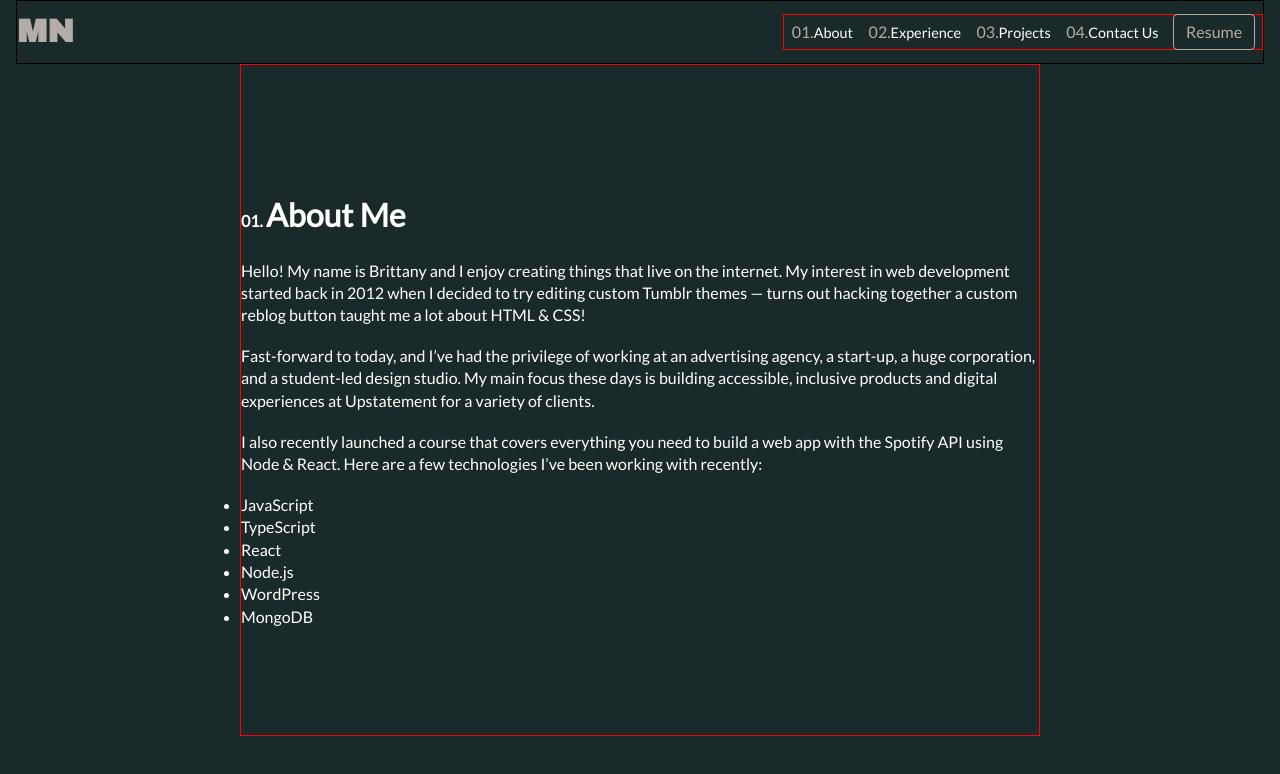
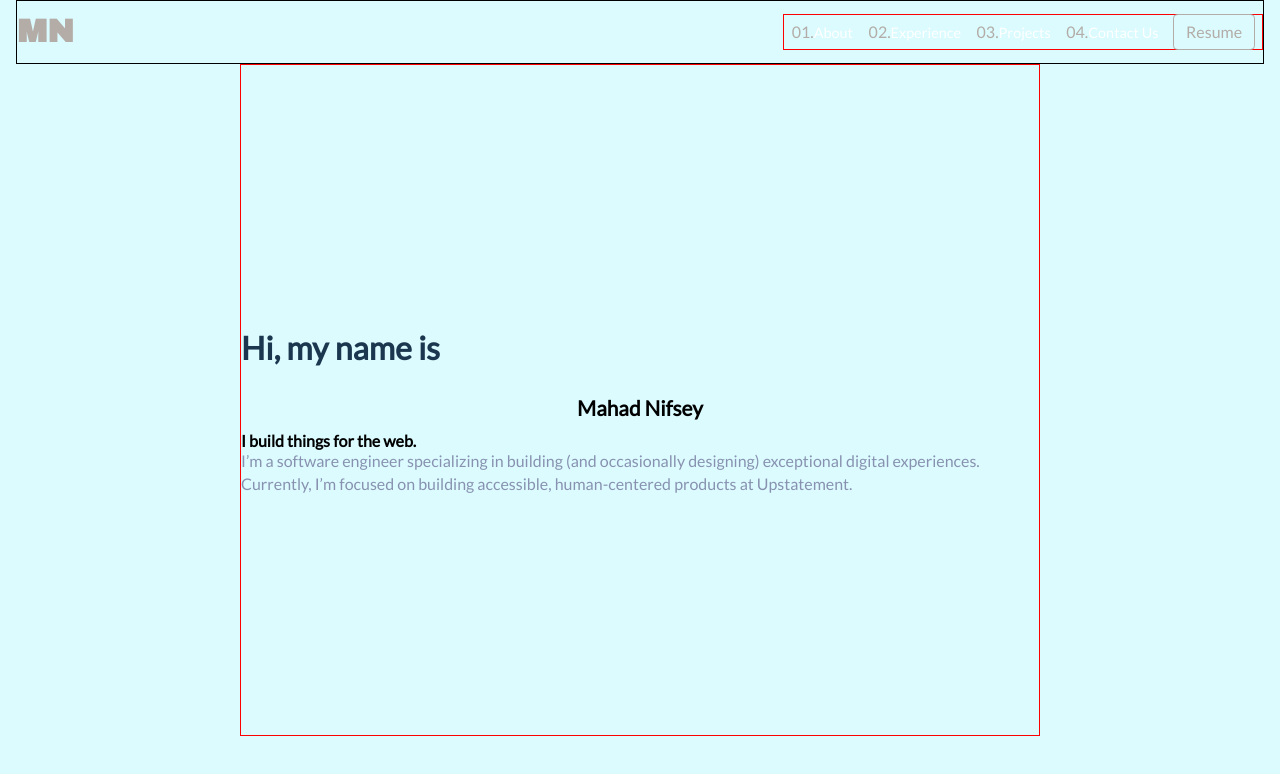
Before and after one commit to mahadnifsey/mnifsey01-v2, a plain HTML site: page index.html in a window 1280 px wide. Drawn offline with nearby package versions, Linux system fonts and the light colour scheme.

Commit message:
Update to mnifsey01-v2

```diff
--- a/css/style.css
+++ b/css/style.css
@@ -1,10 +1,14 @@
 @import url('https://fonts.googleapis.com/css2?family=Archivo+Black&display=swap');
 * {margin:0;padding:0;box-sizing:border-box;font-family:'Lato','Arial',sans-serif;font-size: 16px;}
 
-body,nav{background: #1a2929;}
+body,nav{
+  background: #DBFBFF;
+}
 
 /* HEADINGS */
-h1, p, li {color:#fff;line-height:1.4;}
+h1, p, li {color:#1B374F;line-height:1.4;}
+
+p{color: #8892b0;}
 
 h1 {font-size:2rem;}
 
@@ -253,7 +257,7 @@ button:hover{background-color:rgba(179,172,167,.5);}
 
   .bigSection {
     height: 95vh;/*Covers Entire Page*/
-
+    width: 23rem;/*Max Width on Mobile Screen*/
   }
 
   .feature-container p {
--- a/index.html
+++ b/index.html
@@ -57,6 +57,14 @@
 
 		<!-- Headline Section -->
 		<section class="bigSection">
+			<div><h1>Hi, my name is</h1></div>
+			<h2>Mahad Nifsey</h2>
+			<h3>I build things for the web.</h3>
+			<div><p>I’m a software engineer specializing in building (and occasionally designing) exceptional digital experiences. Currently, I’m focused on building accessible, human-centered products at Upstatement.</p></div>
+		</section>
+
+		<!-- Re-use about me section and create midSection class -->
+		<section class="midSection" style="display: none;">
 			<h1><span>01. </span>About Me</h1>
 			<div>
 				<p>Hello! My name is Brittany and I enjoy creating things that live on the internet. My interest in web development started back in 2012 when I decided to try editing custom Tumblr themes — turns out hacking together a custom reblog button taught me a lot about HTML & CSS!</p>
@@ -77,6 +85,8 @@
 		</section>
 
 
+
+		<!-- Potentially for top 3 featured projects -->
 		<section class="features" style="display: none;">
 			<div class="feature-container">
 				<img src="https://cdn-images-1.medium.com/max/2000/1*HFAEJvVOq4AwFuBivNu_OQ.png" alt="Flexbox Feature">
```
